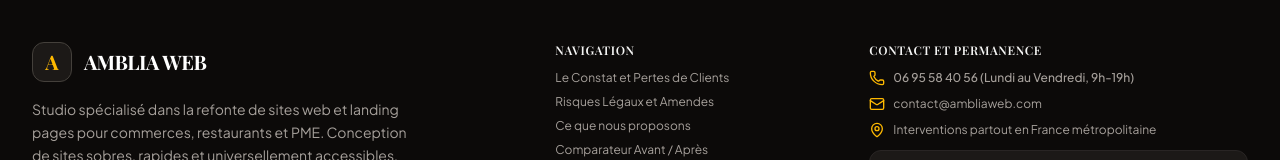
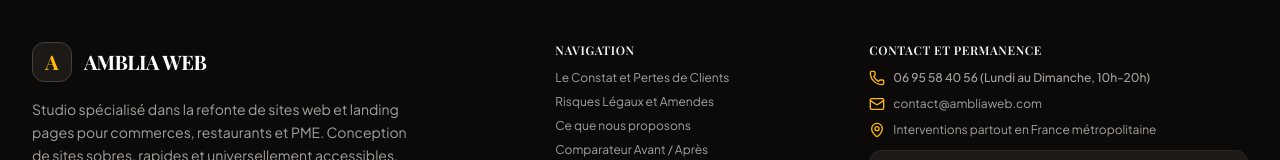
Before and after one commit to edgarfrance/FLUIDIS, a React (Vite) app: page / in a window 1280 px wide. Shown: the part 11825-11985 px from the top of the page. Built offline with nearby package versions, Linux system fonts and the light colour scheme; a web font is replaced by a local one.

Commit message:
fix: update footer contact availability hours
Extend support availability to Monday-Sunday, 10h-20h to better accommodate business clients.

```diff
--- a/src/components/Footer.tsx
+++ b/src/components/Footer.tsx
@@ -64,7 +64,7 @@ export const Footer: React.FC<FooterProps> = ({ onNavigateTo }) => {
             <ul className="space-y-2.5 text-xs text-stone-400">
               <li className="flex items-center gap-2">
                 <Phone className="w-4 h-4 text-amber-400 shrink-0" />
-                <a href="tel:0695584056" className="hover:text-white transition-colors font-medium">06 95 58 40 56 (Lundi au Vendredi, 9h-19h)</a>
+                <a href="tel:0695584056" className="hover:text-white transition-colors font-medium">06 95 58 40 56 (Lundi au Dimanche, 10h-20h)</a>
               </li>
               <li className="flex items-center gap-2">
                 <Mail className="w-4 h-4 text-amber-400 shrink-0" />
```
